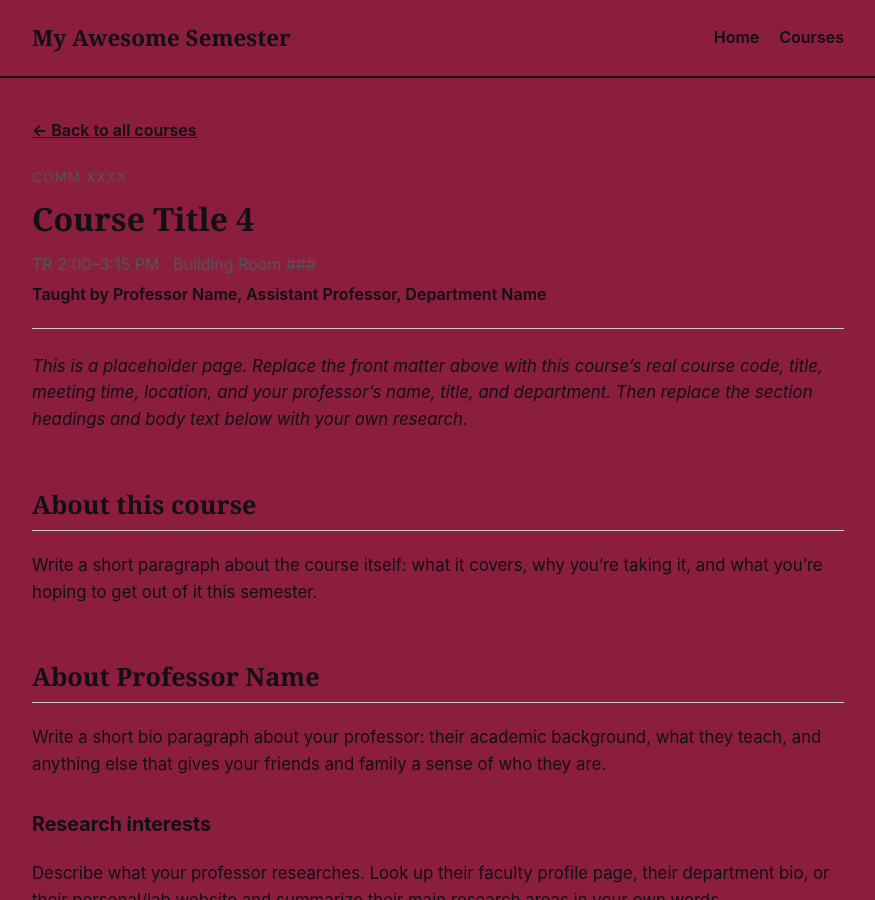
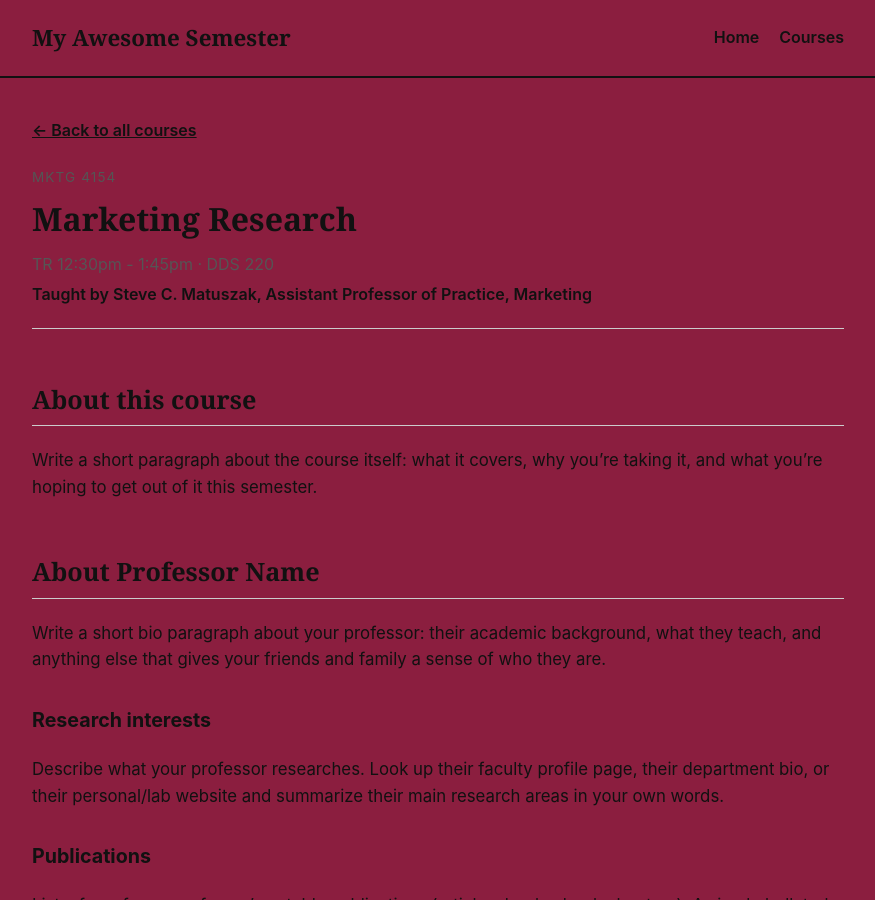
Before and after one commit to abbyduffer12/myawesomesemester, a Jekyll site: the page built from _courses/course-04.md, in a window 1280 px wide and 900 px high. Shown: the whole window, without its empty margins (202-1077 px from the left). Built offline with Jekyll 4.4.1, drawn with Linux system fonts in a browser that asks for light colours.

Commit message:
Update course details for Marketing Research

```diff
--- a/_courses/course-04.md
+++ b/_courses/course-04.md
@@ -1,18 +1,14 @@
 ---
 course_number: 4
-course_code: "COMM XXXX"
-course_title: "Course Title 4"
-meeting_time: "TR 2:00–3:15 PM"
-location: "Building Room ###"
-instructor_name: "Professor Name"
-instructor_title: "Assistant Professor"
-instructor_department: "Department Name"
+course_code: MKTG 4154
+course_title: Marketing Research
+meeting_time: TR 12:30pm - 1:45pm
+location: DDS 220
+instructor_name: Steve C. Matuszak
+instructor_title: Assistant Professor of Practice
+instructor_department: Marketing
 ---
 
-_This is a placeholder page. Replace the front matter above with this course's real
-course code, title, meeting time, location, and your professor's name, title, and
-department. Then replace the section headings and body text below with your own
-research._
 
 ## About this course
 
```
